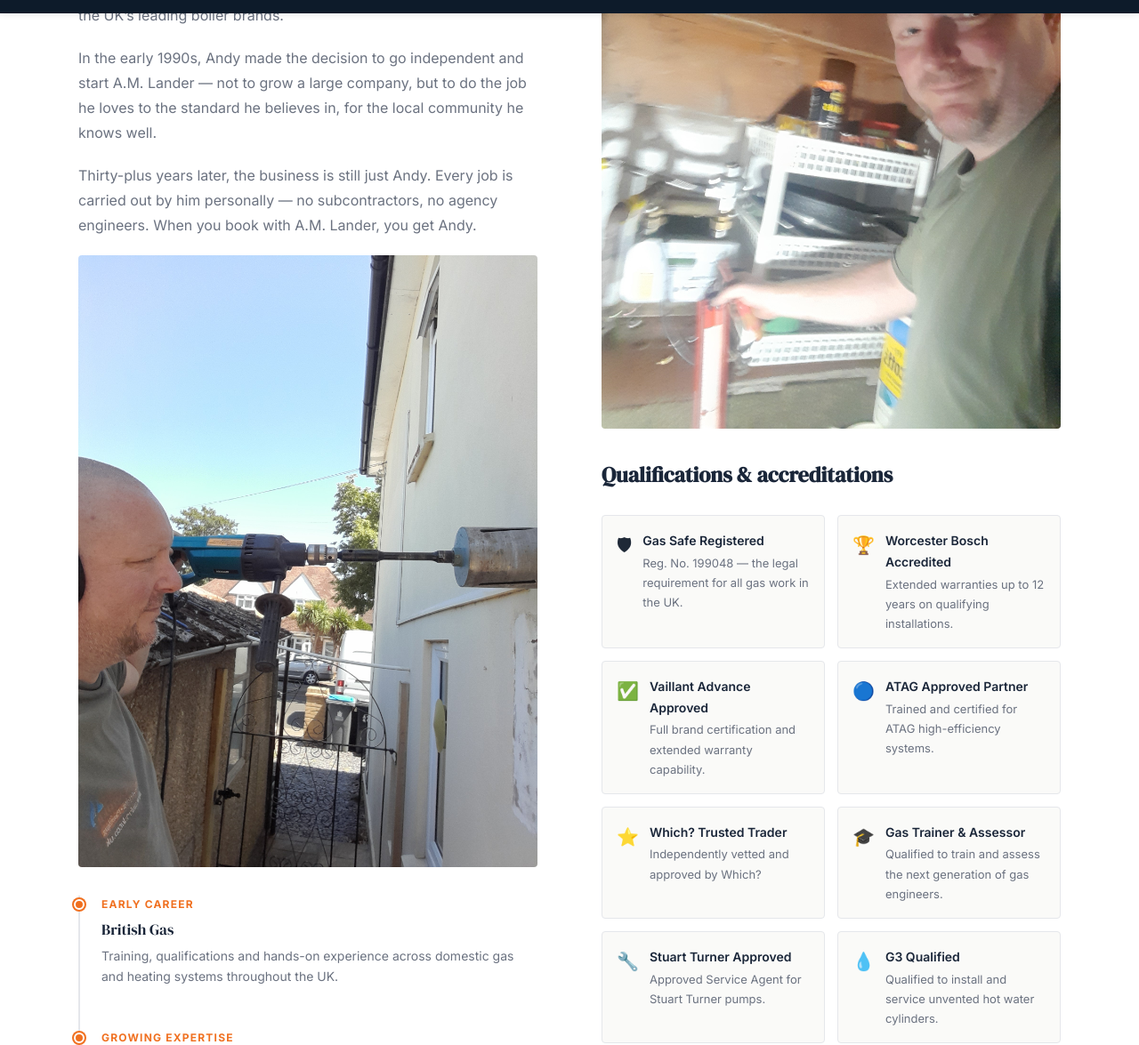
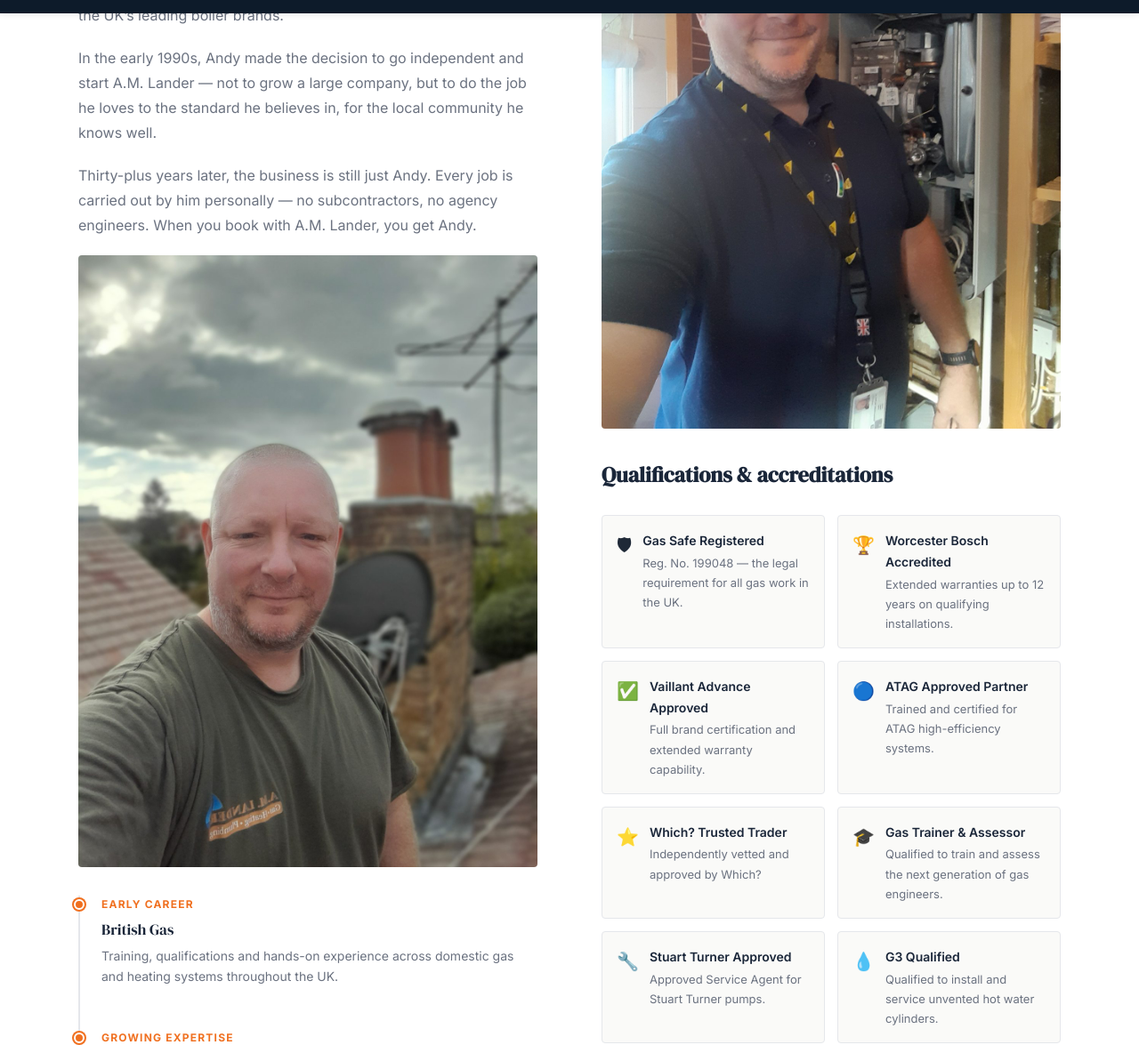
Before and after one commit to andylandey/amlander-site, a plain HTML site: page about-us/index.html in a window 1280 px wide. Shown: the part 785-1960 px from the top of the page at 89% size. Drawn offline with Linux system fonts and the light colour scheme.

Commit message:
About Us: replace drilling and workshop photos with rooftop and boiler photos
Co-Authored-By: Claude Sonnet 5.5 <noreply@anthropic.com>
Claude-Session: https://claude.ai/code/session_01V8ApPD3HVs6D3A5j6k95tQ

```diff
--- a/about-us/index.html
+++ b/about-us/index.html
@@ -184,7 +184,7 @@ footer h4{font-size:11px;font-weight:700;text-transform:uppercase;letter-spacing
     <p>Andy started his career with British Gas, where he built the technical foundations and diagnostic skills that still define his work today. He went on to become an accredited Worcester Bosch engineer &mdash; gaining deep, manufacturer-level knowledge of one of the UK&rsquo;s leading boiler brands.</p>
     <p>In the early 1990s, Andy made the decision to go independent and start A.M. Lander &mdash; not to grow a large company, but to do the job he loves to the standard he believes in, for the local community he knows well.</p>
     <p>Thirty-plus years later, the business is still just Andy. Every job is carried out by him personally &mdash; no subcontractors, no agency engineers. When you book with A.M. Lander, you get Andy.</p>
-    <img src="/images/about/andy-core-drilling.jpg" alt="Andy Lander core drilling for a flue on-site" style="width:100%;border-radius:var(--r);margin-bottom:32px" loading="lazy"/>
+    <img src="/images/about/andy-rooftop.jpg" alt="Andy Lander on a customer's roof" style="width:100%;border-radius:var(--r);margin-bottom:32px" loading="lazy"/>
     <ul class="timeline">
       <li class="tl-item"><div class="tl-year">Early career</div><h4>British Gas</h4><p>Training, qualifications and hands-on experience across domestic gas and heating systems throughout the UK.</p></li>
       <li class="tl-item"><div class="tl-year">Growing expertise</div><h4>Worcester Bosch engineer</h4><p>Manufacturer-level training and accreditation &mdash; deep expertise across the Worcester Bosch range.</p></li>
@@ -194,7 +194,7 @@ footer h4{font-size:11px;font-weight:700;text-transform:uppercase;letter-spacing
     </ul>
   </div>
   <div>
-    <img src="/images/about/andy-workshop.jpg" alt="Andy Lander in his workshop, holding a pressure gauge" style="width:100%;border-radius:var(--r);margin-bottom:32px" loading="lazy"/>
+    <img src="/images/about/andy-boiler.jpg" alt="Andy Lander with a boiler he is working on" style="width:100%;border-radius:var(--r);margin-bottom:32px" loading="lazy"/>
     <h3 style="font-family:var(--serif);font-size:24px;color:var(--navy);margin-bottom:20px">Qualifications &amp; accreditations</h3>
     <div class="cred-grid">
       <div class="cred-tile"><div style="font-size:20px">&#128737;</div><div><h4>Gas Safe Registered</h4><p>Reg. No. 199048 &mdash; the legal requirement for all gas work in the UK.</p></div></div>
```
Also changed, not shown: images/about/andy-boiler.jpg (added), images/about/andy-rooftop.jpg (added).
